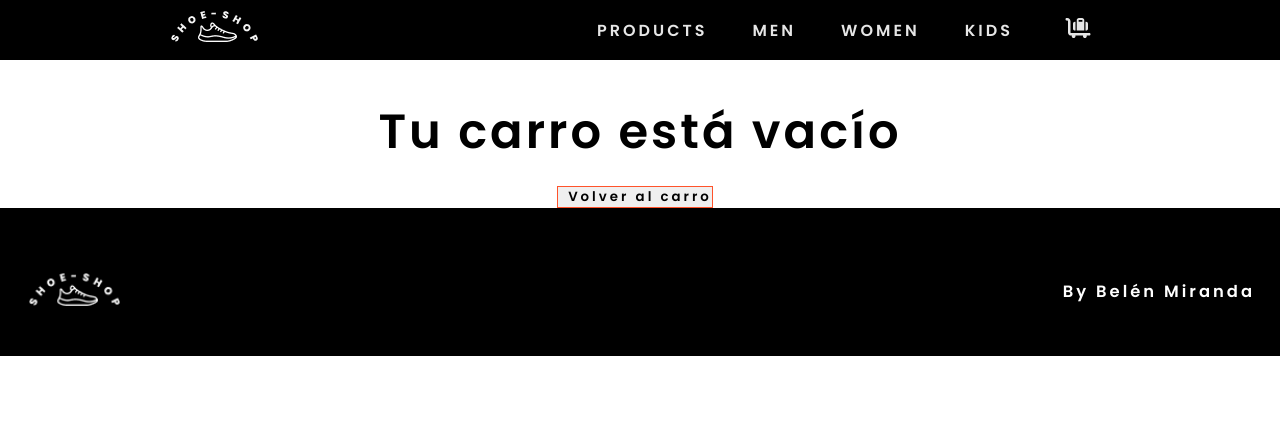
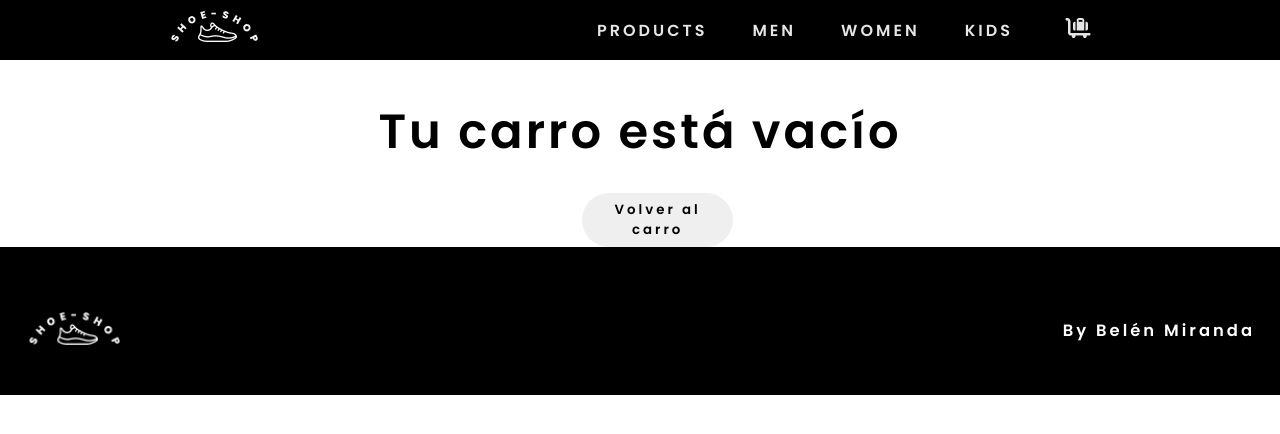
Before and after one commit to BeluMiranda/myappreact, a React (Create React App) app: page /checkout in a window 1280 px wide. Shown: the top 434 px of the page. Built offline with nearby package versions, Linux system fonts and the light colour scheme.

Commit message:
add style buttons

```diff
--- a/package.json
+++ b/package.json
@@ -12,13 +12,14 @@
     "@testing-library/react": "^13.2.0",
     "@testing-library/user-event": "^13.5.0",
     "firebase": "^9.8.4",
+    "formik": "^2.2.9",
     "framer-motion": "^6.3.16",
     "react": "^18.1.0",
     "react-dom": "^18.1.0",
     "react-icons": "^4.3.1",
     "react-img-zoom": "^0.1.0",
     "react-router-dom": "^6.3.0",
-    "react-scripts": "^2.1.3",
+    "react-scripts": "^5.0.1",
     "react-toastify": "^9.0.3",
     "styled-components": "^5.3.5",
     "web-vitals": "^2.1.4"
--- a/src/App.css
+++ b/src/App.css
@@ -188,6 +188,11 @@ body::-webkit-scrollbar-track {
 .button{
   color: rgb(27, 30, 29);
   border: 1px solid rgb(24, 22, 22);
+  margin: auto;
+  border-radius: 30px;
+  padding: 6px 20px;
+  border: 1.5px solid transparent;
+  cursor: pointer;
 }
 .cardd{
   background-color: rgb(26, 30, 33);
@@ -320,6 +325,16 @@ body::-webkit-scrollbar-track {
 .scrolling{
   background: rgb(0, 0, 0);
   transition: all 0.5 ease;
+}
+.BtnShop{
+  margin: auto;
+  border-radius: 30px;
+  padding: 6px 20px;
+  border: 1.5px solid transparent;
+  cursor: pointer;
+}
+.BtnShop:hover{
+  background-color: rgb(150, 150, 150, 0.8);
 }
 /*CART*/
 .cart-header {
@@ -495,6 +510,16 @@ background-color: rgb(150, 150, 150, 0.8);
 }
 .botonPrincipal{
   cursor: pointer;
+  margin: auto;
+  border-radius: 30px;
+  padding: 6px 20px;
+  border: 1.5px solid transparent;
+  cursor: pointer;
+  margin-left: 19%;
+  margin-top: 10px;
+}
+.add{
+  align-items: center;
 }
 .nav-logo{
   cursor: pointer;
--- a/src/Components/Header.jsx
+++ b/src/Components/Header.jsx
@@ -1,7 +1,7 @@
 import React from 'react';
 import shoes from '../Assets/shoes.mp4'
 import {Link} from 'react-router-dom'
-import { motion} from "framer-motion/dist/framer-motion"
+import { motion} from "framer-motion"
 import peg from '../Assets/peg39'
 const Header = () => {
 
@@ -30,7 +30,7 @@ const Header = () => {
 
                             }}
 
-                            className="text-xl [background-color:#4a3933] [color:#ebecee] w-max my-4 rounded-lg font-bold p-2 btnHeader" onClick={toTheBottom}>
+                            className="btnHeader" onClick={toTheBottom}>
                             SHOP
                         </motion.button>
                     </Link>
@@ -39,7 +39,7 @@ const Header = () => {
            <div className='containerIntro'>
            <h4 className="intro">INTRODUCING PEG 39</h4>
            <p className="runTxt">Runnin's most legendary name returns, even than before</p>
-           <Link to='/products'><button>SHOP</button></Link>
+           <Link to='/products'><button className="BtnShop">SHOP</button></Link>
            <div className='peg39'>
                             <img className='imgPeg39' src={peg}/>
            </div>
--- a/src/Components/Item.css
+++ b/src/Components/Item.css
@@ -23,6 +23,7 @@
     padding: 1em;
     display: flex;
     flex-flow: column;
+    align-items: center;
 }
 .informacion * + * {
     margin-bottom: 0.5em;
@@ -80,6 +81,7 @@
     border-radius: 30px;
     padding: 6px 20px;
     border: 1.5px solid transparent;
+    cursor: pointer;
 }
 .shop:hover{
     background-color: rgb(150, 150, 150, 0.8);
--- a/src/Components/ItemDetail.css
+++ b/src/Components/ItemDetail.css
@@ -30,15 +30,7 @@
     font-size: 22px;
     font-weight: bold;
 }
-.botonPrincipal{
 
-    padding-left: 10px;
-    margin-right: 10px;
-    border: 1px solid #ff532b;
-}
-.botonPrincipal:focus{
-    outline: auto;
-}
 .small-img-row{
     display: flex;
     justify-content: space-between;
--- a/src/Components/ItemDetail.jsx
+++ b/src/Components/ItemDetail.jsx
@@ -43,7 +43,7 @@ function ItemDetail({itemDet}) {
 
     const agregar = (count) => {
       if (count === 1) {
-        alert('se agrego un producto')
+        notify()
       } else {
       alert(`Se agregaron ${count} ${nombre} al carrito.`);
       }
--- a/src/index.css
+++ b/src/index.css
@@ -46,7 +46,7 @@
 }
 .peg39{
   width: 100%;
-
+  margin-top: 10px;
 }
 .imgPeg39{
   object-fit: cover;
```
Also changed, not shown: src/Components/ItemCount.jsx (+1 -6 lines), 1 other file (tests, documents, lock files or other folders).
